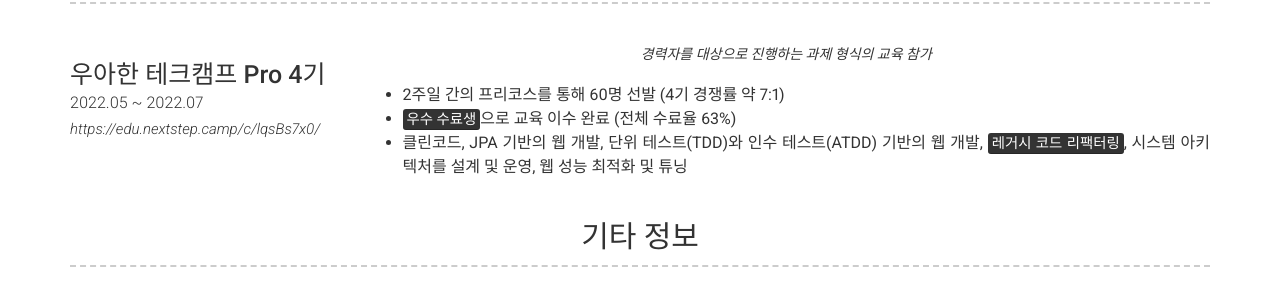
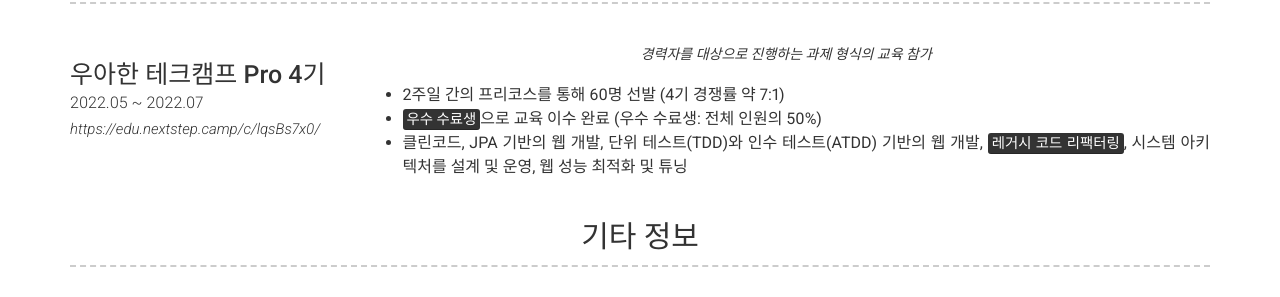
Before and after one commit to tyakamyz/tyakamyz.github.io, a Jekyll site: the page built from index.md, in a window 1280 px wide and 900 px high, scrolled down 2089 px. Shown: the part 289-586 px from the top of the window. Built offline with Jekyll 4.4.1, drawn with Linux system fonts in a browser that asks for light colours; nearby versions of some CDN libraries.

Commit message:
feat: 내용 일부 수정

```diff
--- a/_config.yml
+++ b/_config.yml
@@ -172,7 +172,7 @@ content:
           경력자를 대상으로 진행하는 과제 형식의 교육 참가
         description: | # this will include new lines to allow paragraphs
           - 2주일 간의 프리코스를 통해 60명 선발 (4기 경쟁률 약 7:1)
-          - <mark>우수 수료생</mark>으로 교육 이수 완료 (전체 수료율 63%)
+          - <mark>우수 수료생</mark>으로 교육 이수 완료 (우수 수료생: 전체 인원의 50%)
           - 클린코드, JPA 기반의 웹 개발, 단위 테스트(TDD)와 인수 테스트(ATDD) 기반의 웹 개발, <mark>레거시 코드 리팩터링</mark>, 시스템 아키텍처를 설계 및 운영, 웹 성능 최적화 및 튜닝
   - title: 기타 정보
     layout: list
```
